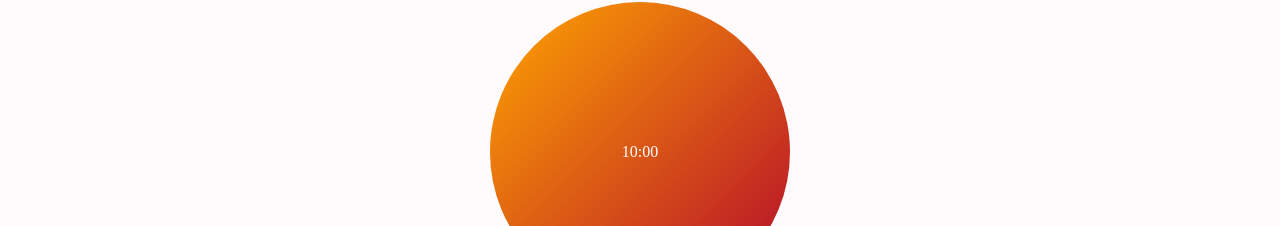
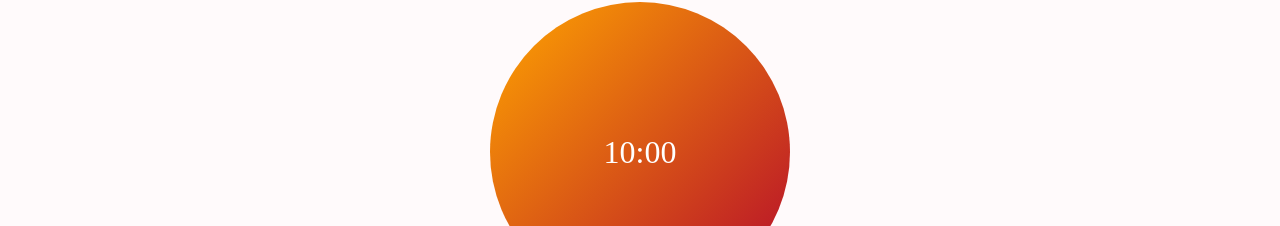
Before and after one commit to elismountain/fitness-app, a React (Vite) app: page /timer-page in a window 1280 px wide. Shown: the part 118-344 px from the top of the page. Built offline with nearby package versions, Linux system fonts and the light colour scheme; a small style sheet from the web is missing.

Commit message:
set back min and max height

```diff
--- a/src/components/SignIn.jsx
+++ b/src/components/SignIn.jsx
@@ -109,7 +109,8 @@ const SignIn = ({ onSubmit }) => {
                 onChange={(e) => setHeight(e.target.value)}
                 placeholder="Enter your height"
                 isInvalid={!!heightError}
-                min="10"
+                min="1.1"
+                max="2.3"
               />
               <Form.Control.Feedback type="invalid">{heightError}</Form.Control.Feedback>
             </Form.Group>
--- a/src/components/Timer.css
+++ b/src/components/Timer.css
@@ -23,7 +23,7 @@
 }
 
 .time {
-    font-size: px;
+    font-size: 32px;
     color: white;
 }
 
```
